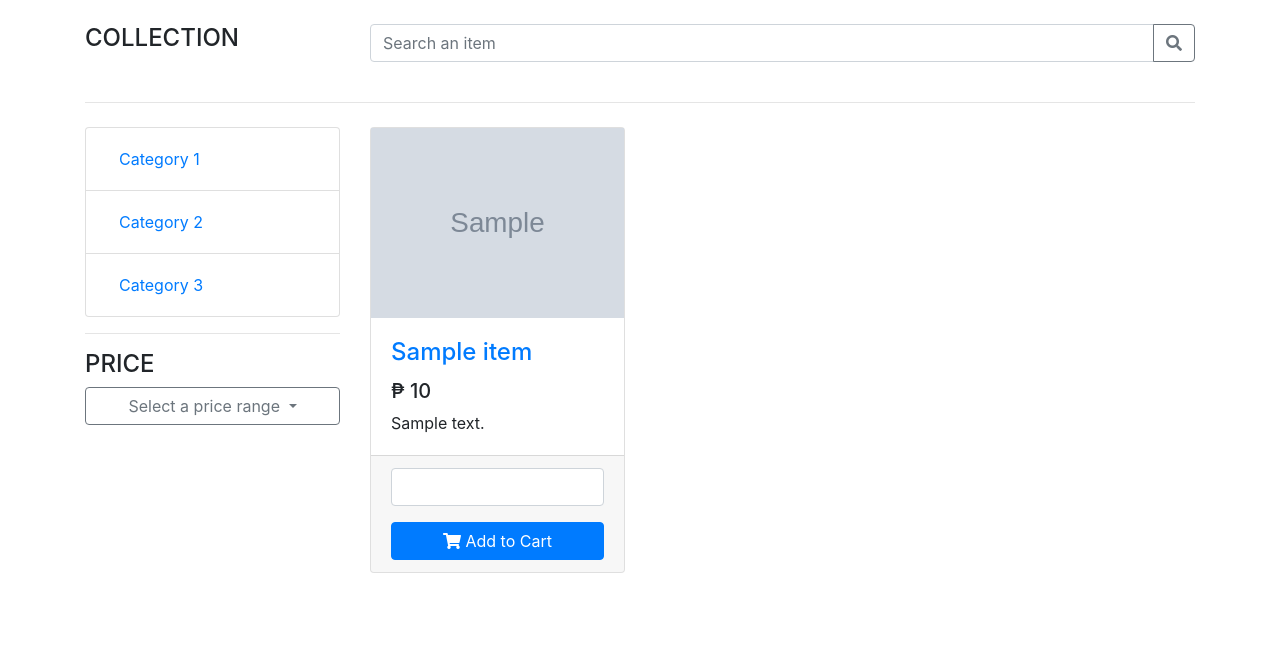
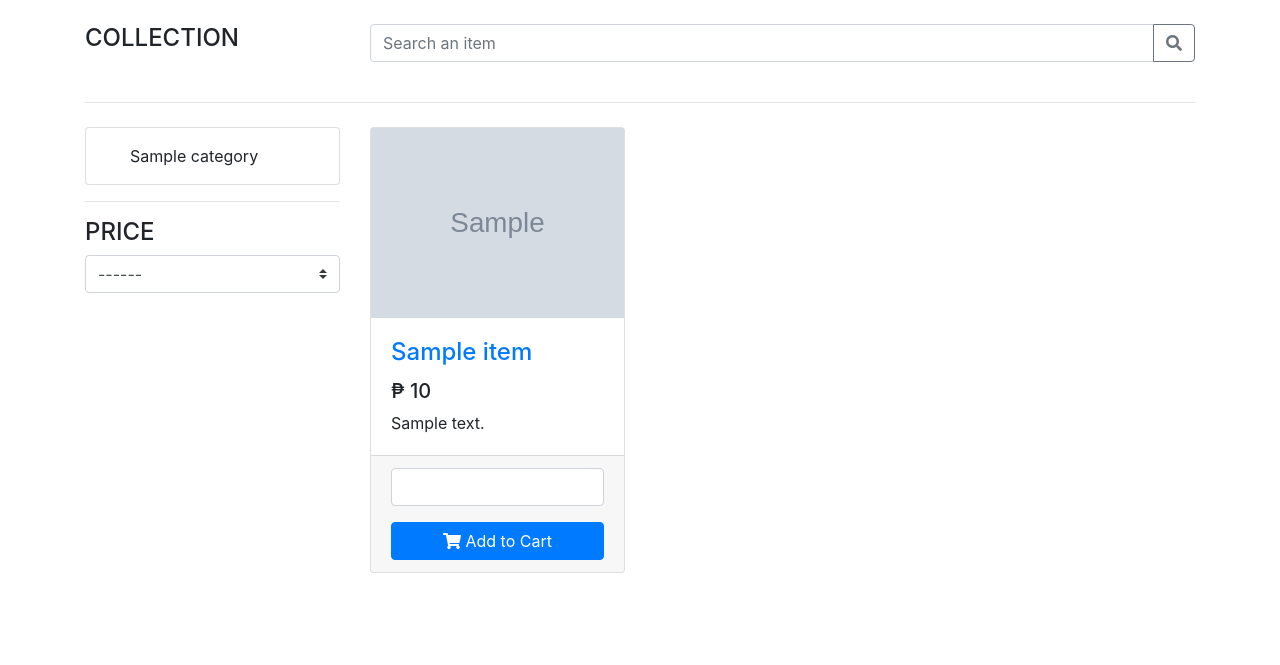
Before and after one commit to ag-ilustre/little-potted-friends-ecommerce, a PHP site: page /catalog.php in a window 1280 px wide. Shown: the part 56-721 px from the top of the page. Run offline with PHP 8.4, Linux system fonts and the light colour scheme; tables that the repository leaves empty or names only in its code hold one stand-in row (values such as "Sample post"); grey boxes marked "Sample" are stand-in pictures; some libraries are stand-ins or nearby versions.

Commit message:
includes dynamically generated categories

```diff
--- a/app/assets/js/script.js
+++ b/app/assets/js/script.js
@@ -1,16 +1,50 @@
-$(document).ready(()=>{
-	let categoryId = "";
+// $(document).ready(()=>{
 	let minPrice = "";
 	let maxPrice = "";
-	let order = "";
 
-   function showCategories(categoryId){
+ 	function showCategories(categoryId){
+ 		$('#catalog-category-selected').html("");
+ 		$('#catalog-category-selected').html("CATEGORY " + categoryId);
+
+		// alert(categoryId);
 		$.ajax({
 			"url": "../controllers/show_items.php",
 			"method": "POST",
 			"data": {
 				categoryId : categoryId
 			},
+			"dataType": "text",
+			"success": function(datafromPHP){
+				//
+				$('#products').html(datafromPHP);
+			}
+		});
+	}
+
+	// function filterPrice(minPrice, maxPrice){
+	// 	$.ajax({
+	// 		"url": "../controllers/filter_price.php",
+	// 		"method": "POST",
+	// 		"data": {
+	// 			minPrice : minPrice,
+	// 			maxPrice : maxPrice
+	// 		},
+	// 		"success": function(datafromPHP){
+	// 			$('#products').html(datafromPHP);
+	// 		}
+	// 	});
+
+	// }
+
+	function sortPrice(order){
+		// alert(order);
+		$.ajax({
+			"url": "../controllers/sort_price.php",
+			"method": "POST",
+			"data": {
+				order : order
+			},
+			"dataType": "text",
 			"success": function(datafromPHP){
 				$('#products').html(datafromPHP);
 			}
@@ -18,66 +52,14 @@ $(document).ready(()=>{
 
 	}
 
-	function filterPrice(minPrice, maxPrice){
-
-
-		$.ajax({
-			"url": "../controllers/filter_price.php",
-			"method": "POST",
-			"data": {
-				minPrice : minPrice,
-				maxPrice : maxPrice
-			},
-			"success": function(datafromPHP){
-				$('#products').html(datafromPHP);
-			}
-		});
-
-	}
-
-	function sortPrice(order){
-
-
-		$.ajax({
-			"url": "../controllers/sort_price.php",
-			"method": "POST",
-			"data": {
-				order : order
-			},
-			"success": function(datafromPHP){
-				$('#products').html(datafromPHP);
-			}
-		});
-
-	}
+	$('#price').change(function(){
+		let order = $(this).val();
+		sortPrice(order);
+	})
 
 // CATALOG BUTTONS AND LINKS
 
-	$('#btn-catalog-c1').click(()=>{
-		categoryId = 1;
-		$('#products').html("");
-		$('#catalog-category-selected').html("");
-		$('#catalog-category-selected').html("CATEGORY 1");
-		showCategories(categoryId);
-	});
-
-	$('#btn-catalog-c2').click(()=>{
-		categoryId = 2;
-		$('#products').html("");
-		$('#catalog-category-selected').html("");
-		$('#catalog-category-selected').html("CATEGORY 2");
-		showCategories(categoryId);
-	});
-
-	$('#btn-catalog-c3').click(()=>{
-		let categoryId = 3;
-		$('#products').html("");
-		$('#catalog-category-selected').html("");
-		$('#catalog-category-selected').html("CATEGORY 3");
-		showCategories(categoryId);
-	});
-
- 	$("#searchAnItem").keyup(function(){
+	$("#searchAnItem").keyup(function(){
 
  		let word = $(this).val();
  		// to check if it's working
@@ -93,29 +75,29 @@ $(document).ready(()=>{
  		}
  	});
 
- 	$('#click-priceRange1').click(()=>{
-		$('#products').html("");
-		filterPrice(0, 499);
-	});
+ // 	$('#click-priceRange1').click(()=>{
+	// 	$('#products').html("");
+	// 	filterPrice(0, 499);
+	// });
 
-	$('#click-priceRange2').click(()=>{
-		$('#products').html("");
-		filterPrice(500, 749);
-	});
+	// $('#click-priceRange2').click(()=>{
+	// 	$('#products').html("");
+	// 	filterPrice(500, 749);
+	// });
 
-	$('#click-priceRange3').click(()=>{
-		$('#products').html("");
-		filterPrice(750, 999);
-	});
+	// $('#click-priceRange3').click(()=>{
+	// 	$('#products').html("");
+	// 	filterPrice(750, 999);
+	// });
 
- 	$('#click-priceLowToHigh').click(()=>{
-		$('#products').html("");
-		sortPrice(0);
-	});
+ // 	$('#click-priceLowToHigh').click(()=>{
+	// 	$('#products').html("");
+	// 	sortPrice(0);
+	// });
 
- 	$('#click-priceHighToLow').click(()=>{
-		$('#products').html("");
-		sortPrice(1);
-	});
+ // 	$('#click-priceHighToLow').click(()=>{
+	// 	$('#products').html("");
+	// 	sortPrice(1);
+	// });
 
-});
+// }); // end of (document).ready
--- a/app/controllers/show_items.php
+++ b/app/controllers/show_items.php
@@ -7,7 +7,6 @@
 	$categoryId = $_POST['categoryId'];
 
 	$sql = "SELECT * FROM tbl_items WHERE category_id = '$categoryId'";
-
 
 	$result = mysqli_query($conn, $sql);
 	if(mysqli_num_rows($result) > 0){
--- a/app/views/catalog.php
+++ b/app/views/catalog.php
@@ -28,17 +28,36 @@
 		<div class="col-lg-3">
 			<div class="list-group">
 	      		<ul class="list-group">
-	      			<li class="list-group-item"><button class="btn btn-link" id="btn-catalog-c1">Category 1</button></li>
-	      			<li class="list-group-item"><button class="btn btn-link" id="btn-catalog-c2">Category 2</button></li>
-	      			<li class="list-group-item"><button class="btn btn-link" id="btn-catalog-c3">Category 3</button></li>
+	      			<li class="list-group-item">
+	      				<?php
+	      					require "../controllers/connect.php";
+
+	      					$sql = "SELECT * FROM tbl_categories";
+	      					$result = mysqli_query($conn, $sql);
+
+	      					if (mysqli_num_rows($result) > 0) {
+	      						while ($row = mysqli_fetch_assoc($result)) {
+	      							echo "
+	      							<a href='#' class='dropdown-item' onclick='showCategories($row[id])'>$row[name]</a>";
+	      						}
+	      					}
+	      				?>
+
+	      			</li>
 	      		</ul>
 	      	<!-- removed php codes -->
 			</div>
 			<!-- /.list-group -->
 			<hr>
 
-			<h4 id="catalog-category-selected mb-2">PRICE</h4>
-			<div class="dropdown">
+			<h4 class="mb-2">PRICE</h4>
+				<select class="custom-select" id="price">
+					<option selected=""> ------ </option>
+					<option value="ASC">Lowest to Highest</option>
+					<option value="DESC">Highest to Lowest</option>
+				</select>
+
+			<!-- <div class="dropdown">
 			  <button class="btn btn-outline-secondary btn-block dropdown-toggle" type="button" id="dropdownMenu2" data-toggle="dropdown" aria-haspopup="true" aria-expanded="false">Select a price range
 			  </button>
 			  <div class="dropdown-menu btn-block dropdown-menu-right" aria-labelledby="dropdownMenu2" class="text-left">
@@ -48,10 +67,8 @@
 			    <a class="dropdown-item" href="#" id="click-priceLowToHigh">Lowest to Highest</a>
 			    <a class="dropdown-item" href="#" id="click-priceHighToLow">Highest to Lowest</a>
 			  </div>
-			</div>
-			<!-- <div class="list-group">
-				<input type="number" class="form-control" placeholder="  - - - - -">
 			</div> -->
+
 		</div>
 		<!-- /.col-lg-3 -->
 
@@ -103,7 +120,7 @@
 	function showCategories(categoryId){
 		// alert(categoryId);
 		$.ajax({
-			"url": "controllers/show_items.php",
+			"url": "../controllers/show_items.php",
 			"method": "POST",
 			"data": {
 				categoryId : categoryId
```
Also changed, not shown: app/controllers/sort_price.php (+1 -8 lines).
